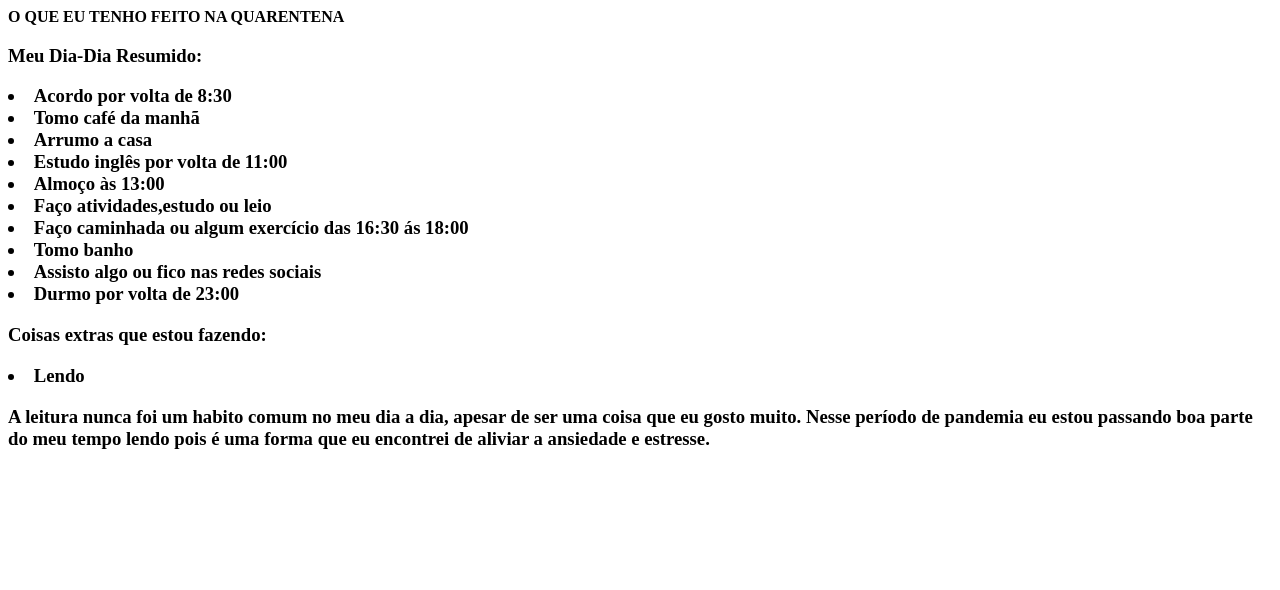
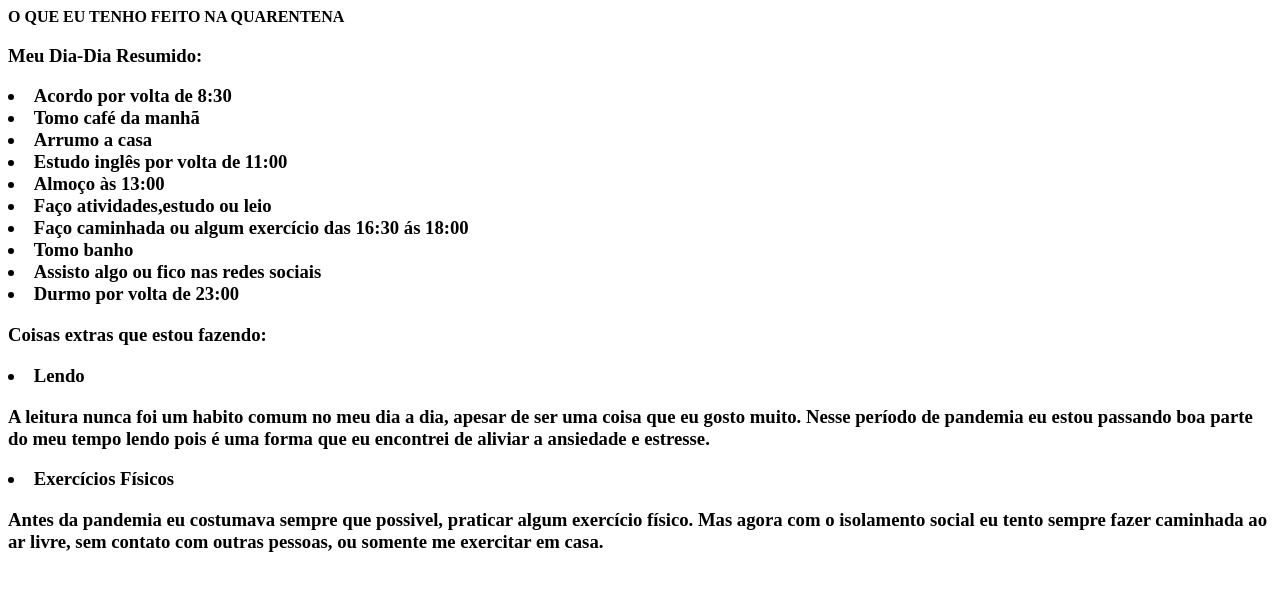
Before and after one commit to geisimartins/pgnhtml-sections, a plain HTML site: page index.html in a window 1280 px wide. Drawn offline with Linux system fonts and the light colour scheme.

Commit message:
nova section sobre exercicios fisicos

```diff
--- a/index.html
+++ b/index.html
@@ -36,7 +36,15 @@
                     é uma forma que eu encontrei de aliviar a ansiedade e estresse.</p>
                 </h3>
                 </section>
-
+                <section>
+                    <h3>
+                        <li>Exercícios Físicos</li>
+                        <p>Antes da pandemia eu costumava sempre que possivel, praticar
+                        algum exercício físico. Mas agora com o isolamento social eu tento
+                        sempre fazer caminhada ao ar livre, sem contato com outras pessoas,
+                        ou somente me exercitar em casa. </p>
+                    </h3>
+                </section>
         </section>
     </section>
 
```
